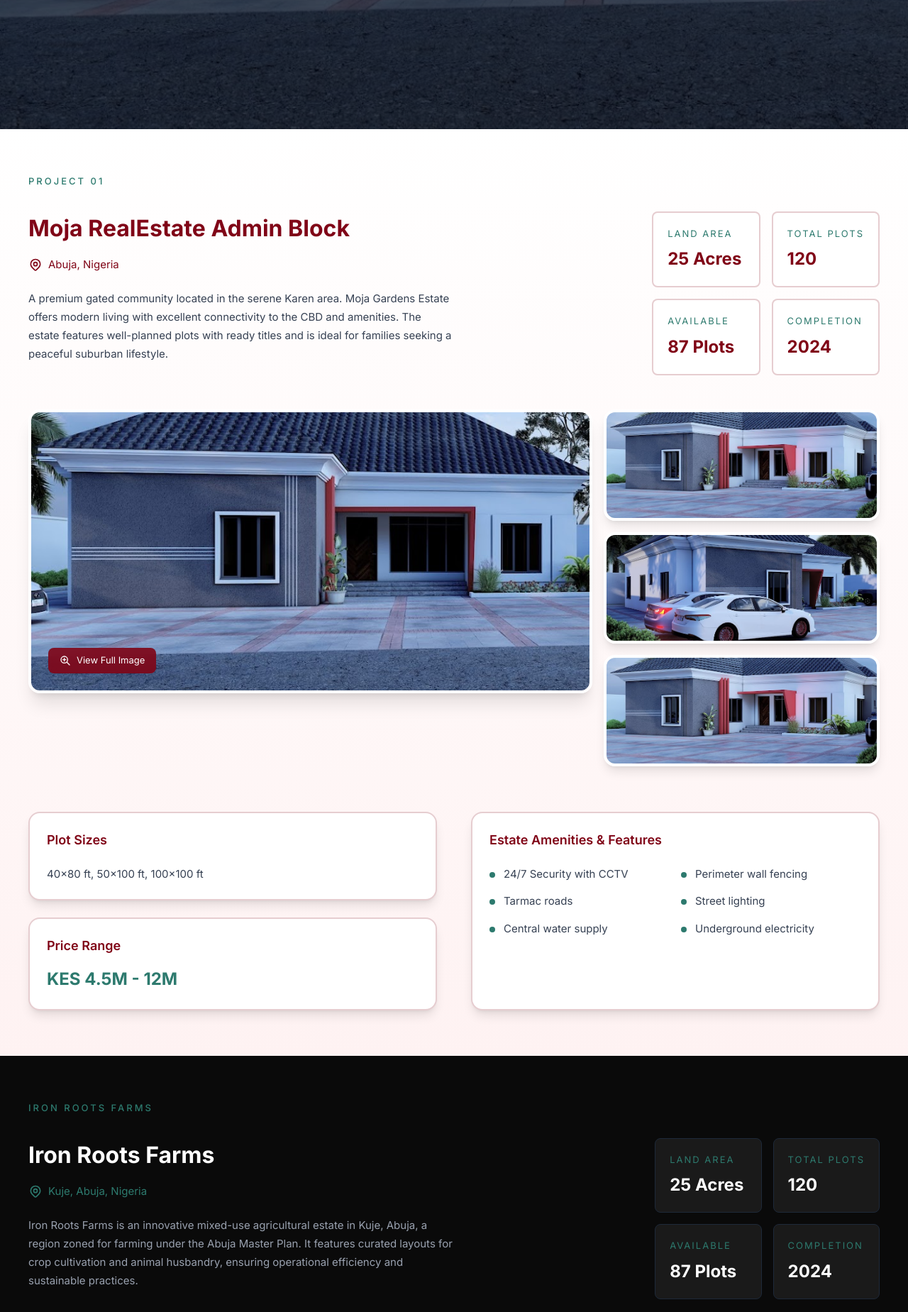
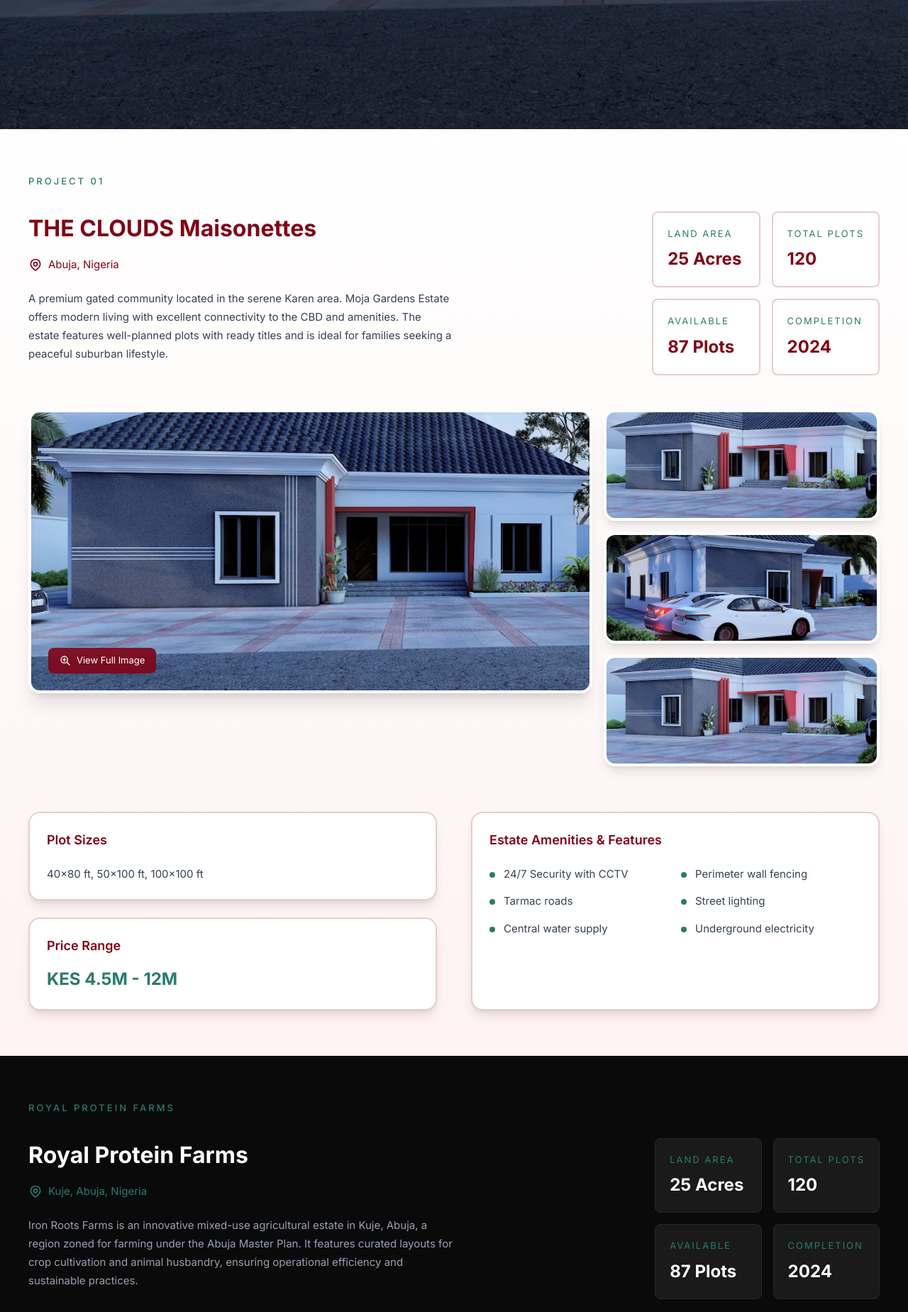
Before and after one commit to onyillto/omoja_estate, a Next.js app: page /residential in a window 1280 px wide. Shown: the part 698-2547 px from the top of the page at 71% size. Built offline with nearby package versions, Linux system fonts and the light colour scheme.

Commit message:
push this code

```diff
--- a/app/component/ProjectTwo.tsx
+++ b/app/component/ProjectTwo.tsx
@@ -31,12 +31,12 @@
         {/* Project Header */}
         <div className="mb-16 md:mb-12">
           <span className="text-[#2d7a6e] text-[13px] uppercase tracking-[3px] font-medium mb-8 block">
-            Iron Roots Farms
+            Royal Protein Farms
           </span>
           <div className="flex flex-col lg:flex-row justify-between items-start gap-8">
             <div className="flex-1">
               <h2 className="text-white text-[36px] md:text-[32px] sm:text-[28px] font-bold mb-4">
-                Iron Roots Farms
+                Royal Protein Farms
               </h2>
               <div className="flex items-center gap-2 text-[#2d7a6e] mb-6">
                 <svg
--- a/app/component/residentProjects.tsx
+++ b/app/component/residentProjects.tsx
@@ -30,7 +30,7 @@
           <div className="flex flex-col md:flex-row justify-between items-start gap-8">
             <div className="flex-1">
               <h1 className="text-[#800517] text-[36px] md:text-[32px] sm:text-[28px] font-bold mb-4">
-                Moja RealEstate Admin Block
+                THE CLOUDS Maisonettes
               </h1>
               <div className="flex items-center gap-2 text-[#800517] mb-6">
                 <svg
```
